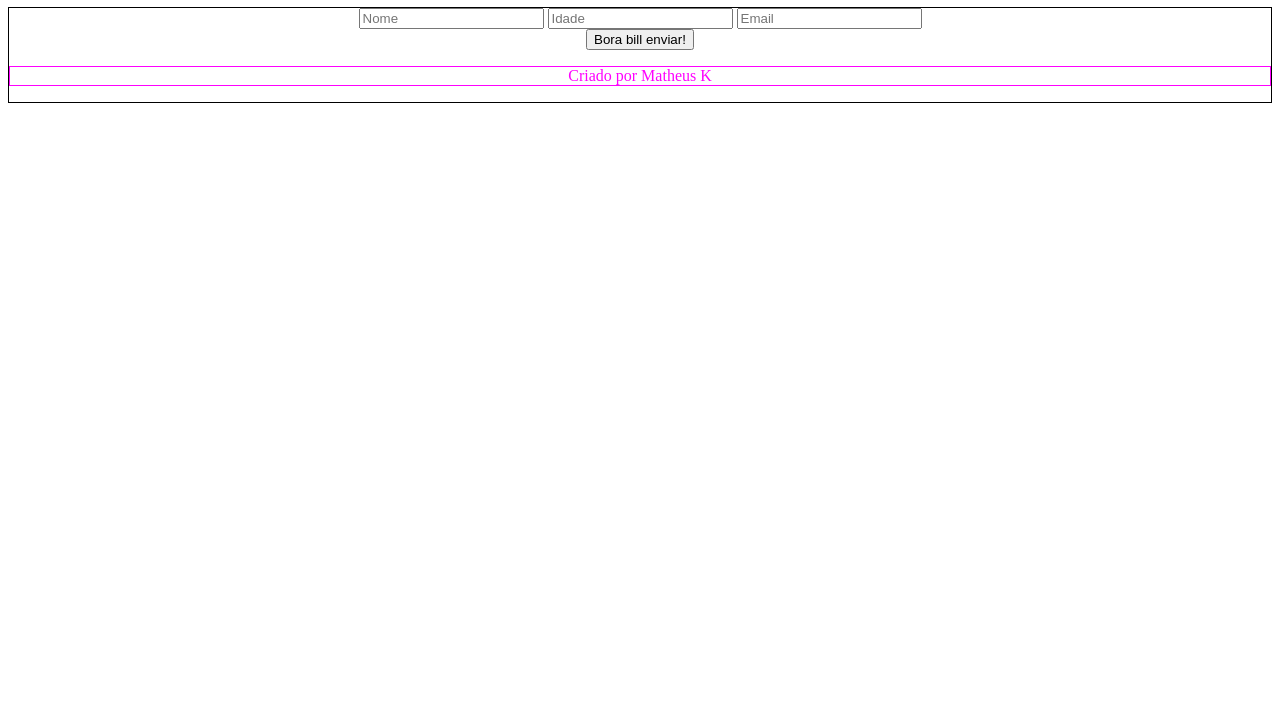
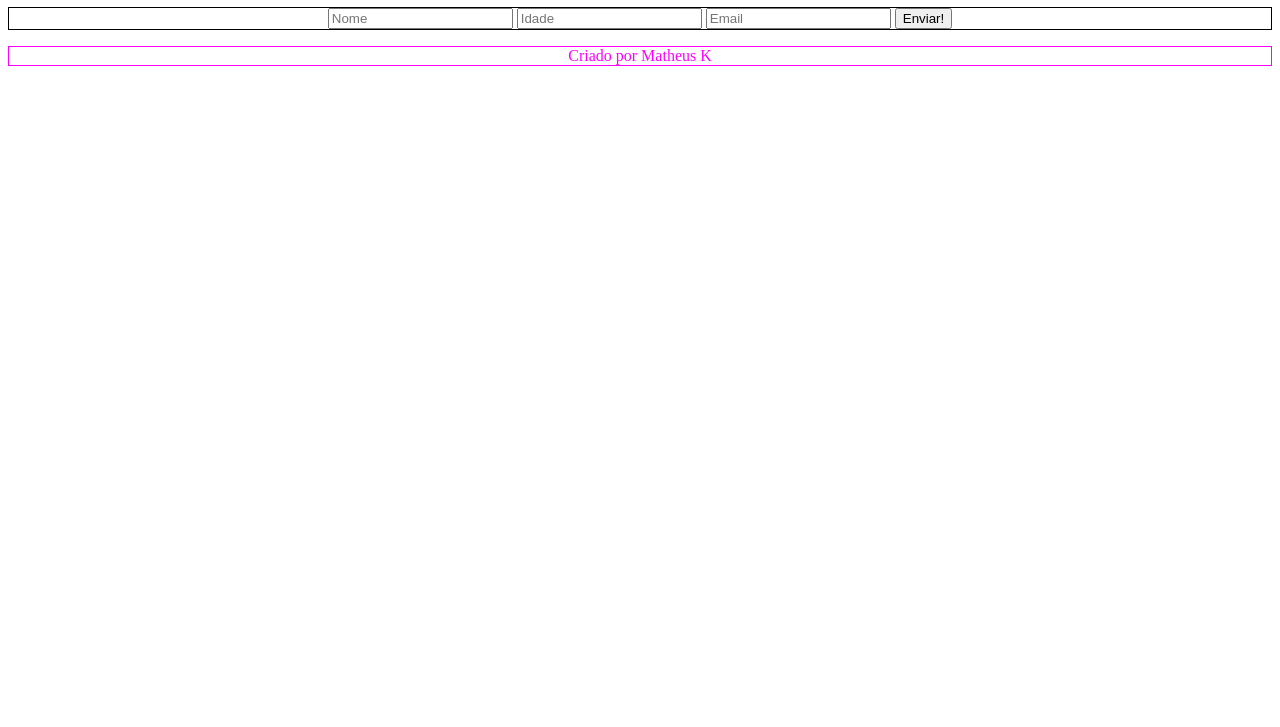
Before and after one commit to Illumimatt/programacao_web_cc_b_mkd, a plain HTML site: page index.html in a window 1280 px wide. Shown: the part 73-800 px from the top of the page. Drawn offline with Linux system fonts and the light colour scheme.

Commit message:
update rapido em casa

```diff
--- a/index.html
+++ b/index.html
@@ -9,11 +9,11 @@
 <body>
     <h1 id="titulo">Revisão de HTML</h1>
     <div class="entradas-usuario">
-    <input type="text" placeholder="Nome">
-    <input type="number" placeholder="Idade">
-    <input type="email"placeholder="Email">
-    <div>
-    <input type="button" value="Bora bill enviar!">
+        <input type="text" placeholder="Nome">
+        <input type="number" placeholder="Idade">
+        <input type="email" placeholder="Email">
+        <input type="button" value="Enviar!">
+    </div>
     <p class="rodape">Criado por Matheus K</p>
 </body>
 </html>
--- a/style.css
+++ b/style.css
@@ -2,13 +2,14 @@
     text-align: center;
     color: magenta;
 }
+
+.entradas-usuario {
+    border: 1px solid;
+    text-align: center;
+}
+
 .rodape {
     color:magenta;
     text-align: center;
-    border: 1px, solid;
+    border: 1px solid;
 }
-
-.entradas-usuario {
-    border: 1px, solid;
-    text-align: center;
-}
```
